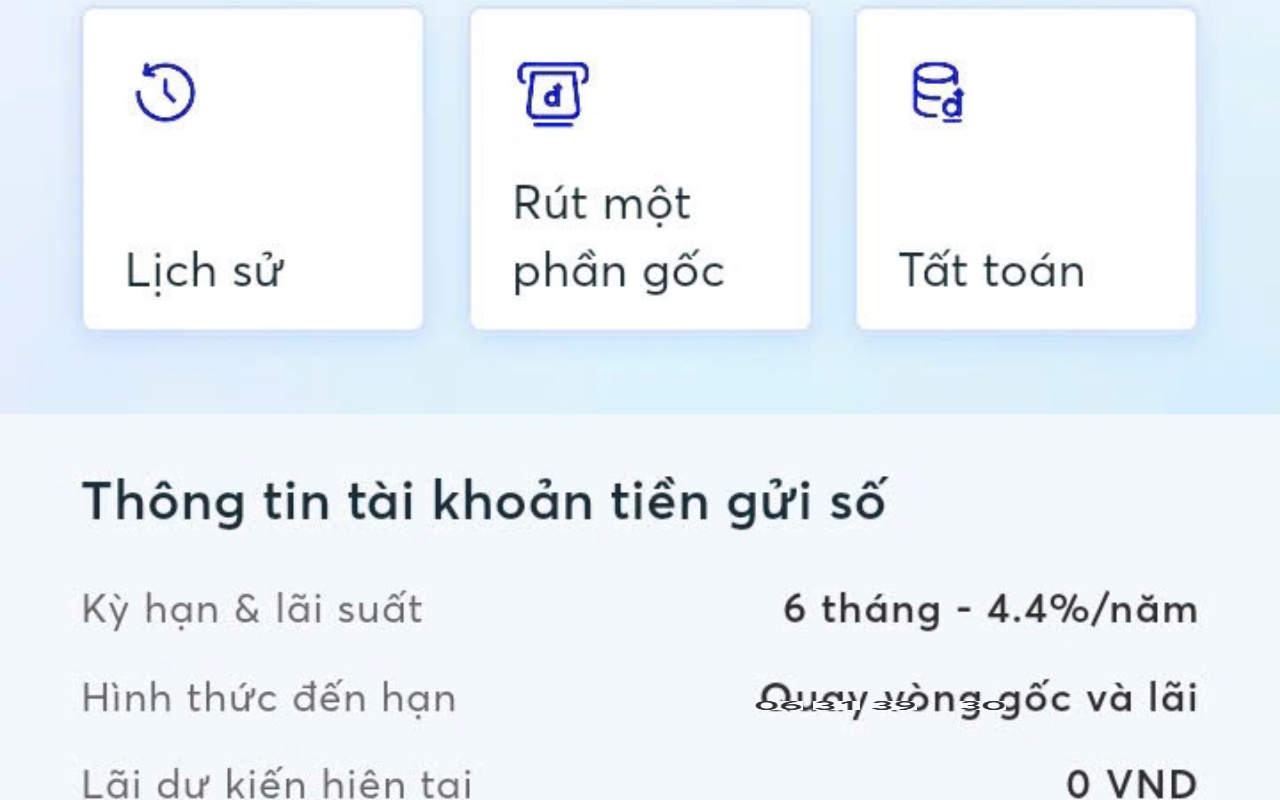
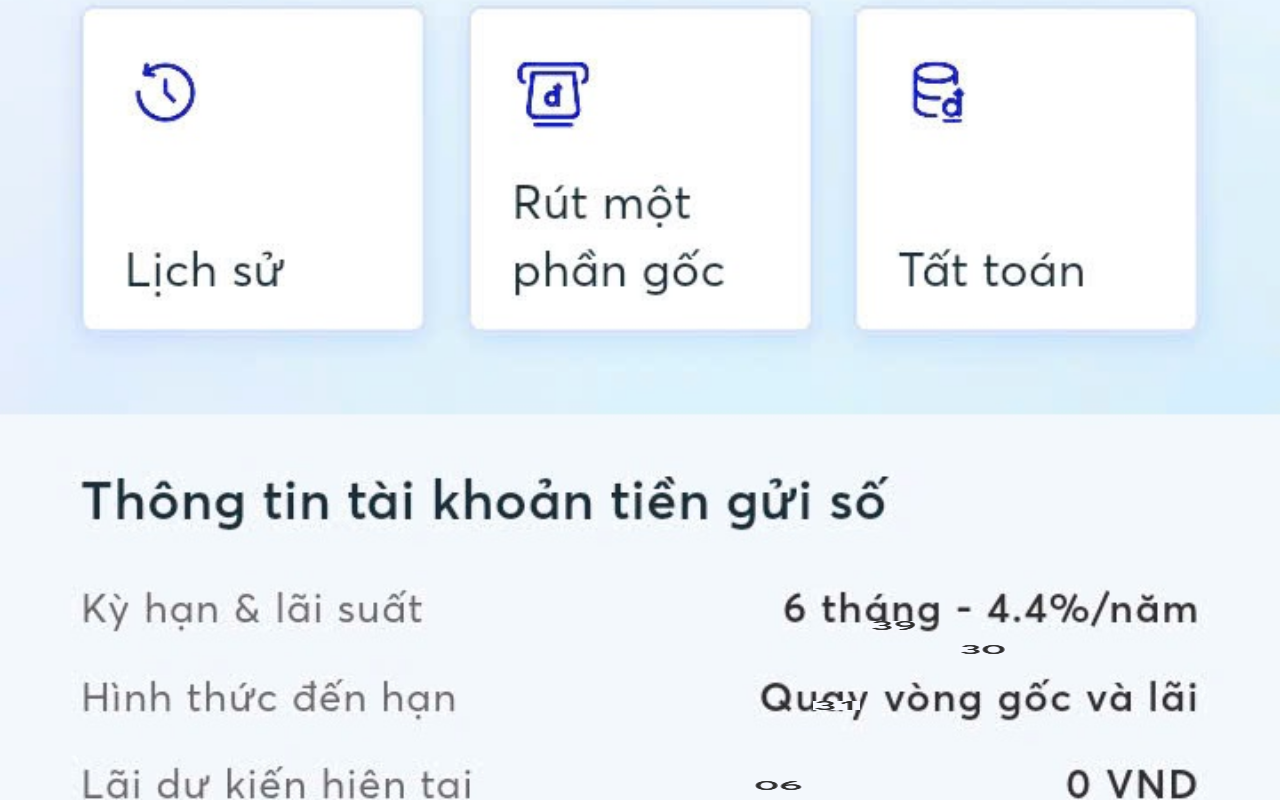
Before and after one commit to ltthang7678/mbbq, a plain HTML site: page index.html in a window 1280 px wide. Drawn offline with Linux system fonts and the light colour scheme.

Commit message:
Update style.css

```diff
--- a/style.css
+++ b/style.css
@@ -28,7 +28,7 @@ html, body {
 }/* Vị trí của từng khối thời gian theo viewport units */
 #hours {
   left: 59.02vw;  /* 639 / 1080 = ~59vw */ /* 2000 / 2340 = ~85.5vh */
-  top: 87.64vh; /* 2000 / 2340 = ~85.5vh */
+  top: 97.64vh; /* 2000 / 2340 = ~85.5vh */
 }
 
 #minutes {
@@ -38,12 +38,12 @@ html, body {
 
 #seconds {
   left: 68vw;  /* 733 / 1080 = ~68vw */
-  top: 87.64vh;
+  top: 77.64vh;
 }
 
 #days {
   left: 74.9vw;  /* 733 / 1080 = ~68vw */
-  top: 87.64vh;
+  top: 80.64vh;
 }
 
 /* Ảnh số */
```
